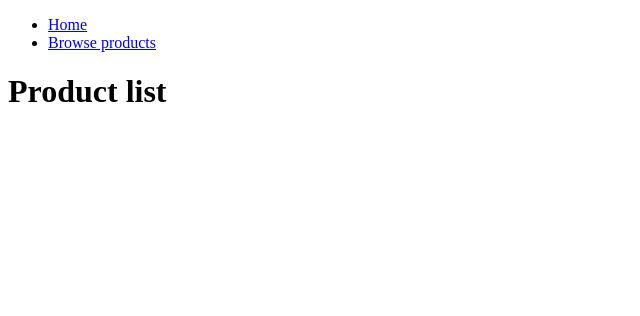
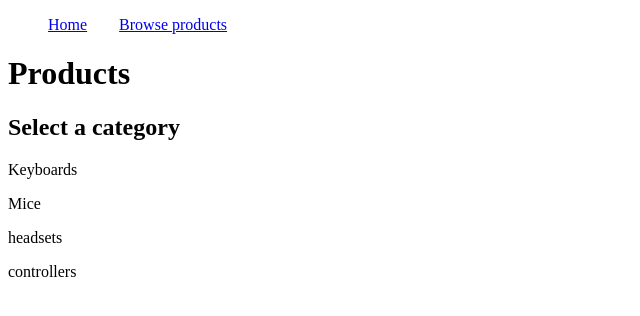
Before and after one commit to MauritzLM/react-shopping-cart, a React (Create React App) app: page /products in a window 1280 px wide. Shown: the top 316 px of the page, without its empty margins (0-640 px from the left). Built offline with nearby package versions, Linux system fonts and the light colour scheme.

Commit message:
updated project structure

```diff
--- a/src/App.css
+++ b/src/App.css
@@ -11,3 +11,9 @@ body {
   height: 100%;
   font-size: 1.6rem;
 }
+
+nav ul {
+  display: flex;
+  gap: 2em;
+  list-style: none;
+}
--- a/src/App.js
+++ b/src/App.js
@@ -1,19 +1,25 @@
 import { Route, Routes } from 'react-router-dom';
 import './App.css';
-import Nav from './components/navigation';
+import Header from './components/header';
 import Home from './components/home';
-import Products from './components/products';
+import Products from './components/productCategory';
 import ErrorPage from './components/error';
+import ProductCard from './components/productCard';
 
 function App() {
   return (
     <div className="App">
-      <Nav />
-      <Routes>
-        <Route path="/" element={<Home />} />
-        <Route path="/products" element={<Products />} />
-        <Route path="*" element={<ErrorPage />} />
-      </Routes>
+      <Header />
+      <main>
+        <Routes>
+          <Route path="/" element={<Home />} />
+          <Route path="/products">
+            <Route index element={<Products />} />
+            <Route path=':id' element={<ProductCard />} />
+          </Route>
+          <Route path="*" element={<ErrorPage />} />
+        </Routes>
+      </main>
     </div>
   );
 }
--- /dev/null
+++ b/src/components/cart.js
@@ -0,0 +1 @@
+// shopping cart
--- /dev/null
+++ b/src/components/header.js
@@ -0,0 +1,23 @@
+import { Link } from "react-router-dom";
+
+function Header() {
+    return (
+        <>
+            <header>
+                <nav>
+                    <ul>
+                        <li>
+                            <Link to="/">Home</Link>
+                        </li>
+                        <li>
+                            <Link to="/products">Browse products</Link>
+                        </li>
+                    </ul>
+
+                </nav>
+            </header>
+        </>
+    )
+}
+
+export default Header;
--- a/src/components/home.js
+++ b/src/components/home.js
@@ -1,8 +1,11 @@
-
+// homepage
 
 function Home() {
     return (
-        <h1>Home Page</h1>
+        <>
+            <h1>Home Page</h1>
+            <p>Welcome to my peripheral strore</p>
+        </>
     )
 }
 
--- a/src/components/navigation.js
+++ /dev/null
@@ -1,20 +0,0 @@
-import { Link } from "react-router-dom";
-
-function Nav() {
-    return (
-        <>
-            <ul>
-                <li>
-                    <Link to="/">Home</Link>
-                </li>
-                <li>
-                    <Link to="/products">Browse products</Link>
-                </li>
-            </ul>
-
-
-        </>
-    )
-}
-
-export default Nav;
--- /dev/null
+++ b/src/components/productCard.js
@@ -0,0 +1,15 @@
+// card to display product information
+
+function ProductCard() {
+    return (
+        <>
+            <div>
+                <h3>Product name</h3>
+                <p>descrition ....</p>
+            </div>
+        </>
+    )
+}
+
+
+export default ProductCard;
--- /dev/null
+++ b/src/components/productCategory.js
@@ -0,0 +1,17 @@
+// display products by category selected
+
+function Products() {
+    return (
+        <>
+            <h1>Products</h1>
+            <h2>Select a category</h2>
+            <p>Keyboards</p>
+            <p>Mice</p>
+            <p>headsets</p>
+            <p>controllers</p>
+        </>
+    )
+}
+
+
+export default Products;
--- a/src/components/products.js
+++ /dev/null
@@ -1,9 +0,0 @@
-
-function Products() {
-    return (
-        <h1>Product list</h1>
-    )
-}
-
-
-export default Products;
```
Also changed, not shown: src/inventory.js (added, +24 -0 lines), src/components/product.js (deleted).
